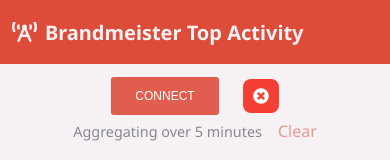
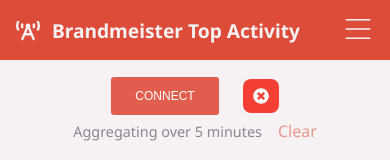
Before and after one commit to alexgladd/bm-hotgroups, a React (Create React App) app: page / in a window 390 px wide. Shown: the top 160 px of the page. Built offline with nearby package versions, Linux system fonts and the light colour scheme.

Commit message:
Add mobile menu button to header

```diff
--- a/src/components/Header.css
+++ b/src/components/Header.css
@@ -9,16 +9,16 @@
   position: fixed;
   top: 0;
   width: 100vw;
-  height: 4rem;
+  height: 3.75rem;
   color: #f6f1f2;
   background-color: #dd4b39;
-  padding: 0.5rem 12px;
+  padding: 0 1rem;
   z-index: 100;
 }
 
 #Header > h1 {
-  flex: 1 1 auto;
-  font-size: 1.25rem;
+  flex: 1 0 auto;
+  font-size: 1rem;
   margin: 0;
 }
 
@@ -26,10 +26,29 @@
   margin-left: 0.5rem;
 }
 
+@media screen and (min-width: 375px) {
+  #Header > h1 {
+    font-size: 1.2rem;
+  }
+
+  #Header > h1 > .Title {
+    margin-left: 0.75rem;
+  }
+}
+
+@media screen and (min-width: 425px) {
+  #Header > h1 {
+    font-size: 1.3rem;
+  }
+
+  #Header > h1 > .Title {
+    margin-left: 0.75rem;
+  }
+}
+
 @media screen and (min-width: 768px) {
   #Header > h1 {
     font-size: 1.5rem;
-    text-align: left;
   }
 
   #Header > h1 > .Title {
--- a/src/components/Header.jsx
+++ b/src/components/Header.jsx
@@ -1,8 +1,9 @@
 import React from 'react';
 import PropTypes from 'prop-types';
-import { FontAwesomeIcon } from '@fortawesome/react-fontawesome'
-import { faBroadcastTower } from '@fortawesome/free-solid-svg-icons'
+import { FontAwesomeIcon } from '@fortawesome/react-fontawesome';
+import { faBroadcastTower } from '@fortawesome/free-solid-svg-icons';
 import './Header.css';
+import MenuButton from './MenuButton';
 
 const propTypes = {};
 
@@ -15,6 +16,7 @@
         <FontAwesomeIcon icon={faBroadcastTower} />
         <span className="Title">Brandmeister Top Activity</span>
       </h1>
+      <MenuButton />
     </header>
   );
 }
--- a/src/components/MenuButton.css
+++ b/src/components/MenuButton.css
@@ -1,5 +1,12 @@
 /* Mobile menu button styles */
 
-.MobileMenu {
+#MenuBtn {
+  border: none;
+  padding: 0;
+  background-color: #dd4b39;
+}
 
+#MenuBtn > img {
+  width: 2rem;
+  height: 1.25rem;
 }
--- a/src/components/MenuButton.jsx
+++ b/src/components/MenuButton.jsx
@@ -1,19 +1,20 @@
 import React from 'react';
 import PropTypes from 'prop-types';
+import burgerSvg from './burger-menu.svg';
 import './MenuButton.css';
 
+
 const propTypes = {
-  menuOpen: PropTypes.bool.isRequired,
   onClick: PropTypes.func.isRequired,
 };
 
 const defaultProps = {};
 
-export default function MenuButton({ menuOpen, onClick }) {
+export default function MenuButton({ onClick }) {
   return (
-    <div className="MobileMenu">
-
-    </div>
+    <button id="MenuBtn" onClick={onClick}>
+      <img src={burgerSvg} alt="Hamburger menu icon" />
+    </button>
   );
 }
 
```
Also changed, not shown: src/components/burger-menu.svg (added).
